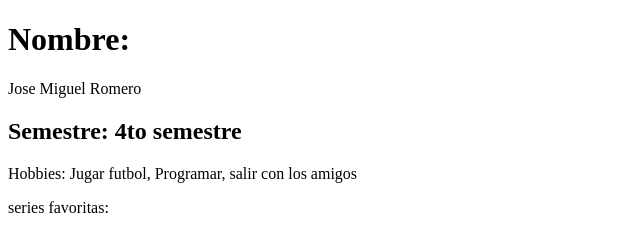
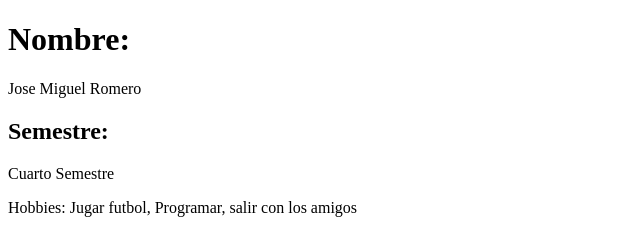
Before and after one commit to Josemiguel47/Act_Git, a plain HTML site: page index.html in a window 1280 px wide. Shown: the top 230 px of the page, without its empty margins (0-640 px from the left). Drawn offline with Linux system fonts and the light colour scheme.

Commit message:
Tercer Commit

```diff
--- a/index.html
+++ b/index.html
@@ -8,7 +8,8 @@
 <body>
     <h1>Nombre: </h1>
     <p>Jose Miguel Romero</p>
-    <h2>Semestre: 4to semestre</h2>
+    <h2>Semestre:</h2>
+    <p>Cuarto Semestre</p>
     <p>Hobbies: Jugar futbol, Programar, salir con los amigos</p>
     <p>series favoritas: </p>
     <ul>
```
